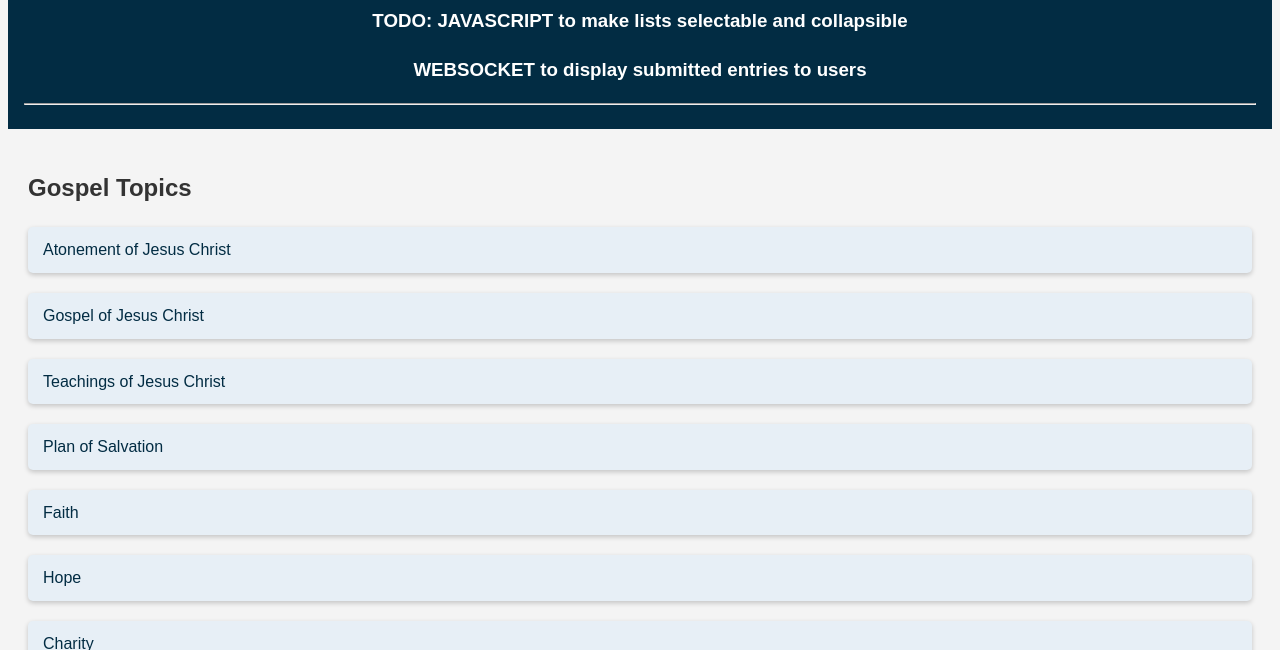
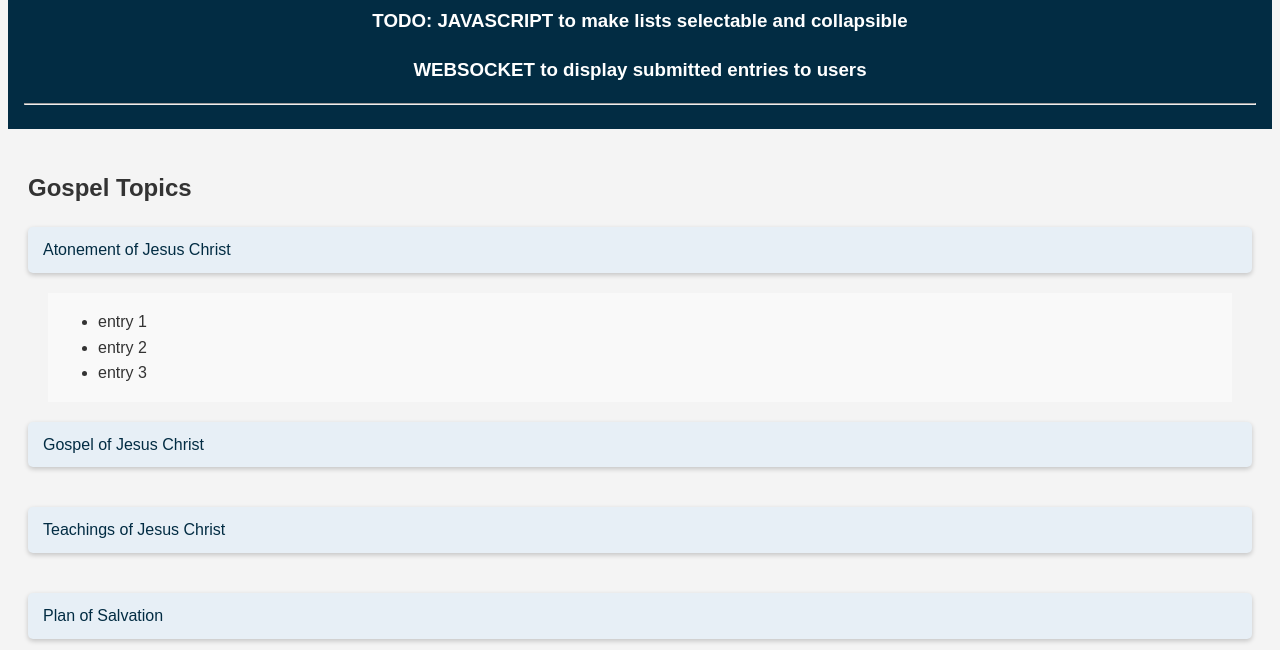
Before and after one commit to mlarsen764/startup, a plain HTML site: page discover.html in a window 1280 px wide. Both pictures are taken after a click on the element "Atonement of Jesus Christ". Shown: the part 553-1203 px from the top of the page. Drawn offline with Linux system fonts and the light colour scheme.

Commit message:
adjust css for collapsible headers

```diff
--- a/discover.html
+++ b/discover.html
@@ -55,5 +55,24 @@
       <span class="text-reset">Author Name</span>
       <p>Matt Larsen</p>
     </footer>
+
+    <script>
+      document.addEventListener("DOMContentLoaded", function() {
+        var collapsibleHeaders = document.querySelectorAll('.collapsible-header');
+
+        collapsibleHeaders.forEach(function(header) {
+          header.addEventListener('click', function() {
+            this.classList.toggle('active');
+            var content = this.nextElementSibling;
+            if (content.style.maxHeight) {
+              content.style.maxHeight = null;
+            } else {
+              content.style.maxHeight = content.scrollHeight + "px";
+            }
+          });
+        });
+      });
+    </script>
+
   </body>
 </html>
--- a/main.css
+++ b/main.css
@@ -143,11 +143,12 @@ textarea.reference {
 /* Discover Page */
 
 .collapsible-content {
-    display: none;
     overflow: hidden;
     background-color: #f9f9f9;
     margin: 0 20px;
     padding: 0 10px;
+    transition: max-height 0.3s ease-out;
+    max-height: 0;
 }
 
 .collapsible-header {
```
